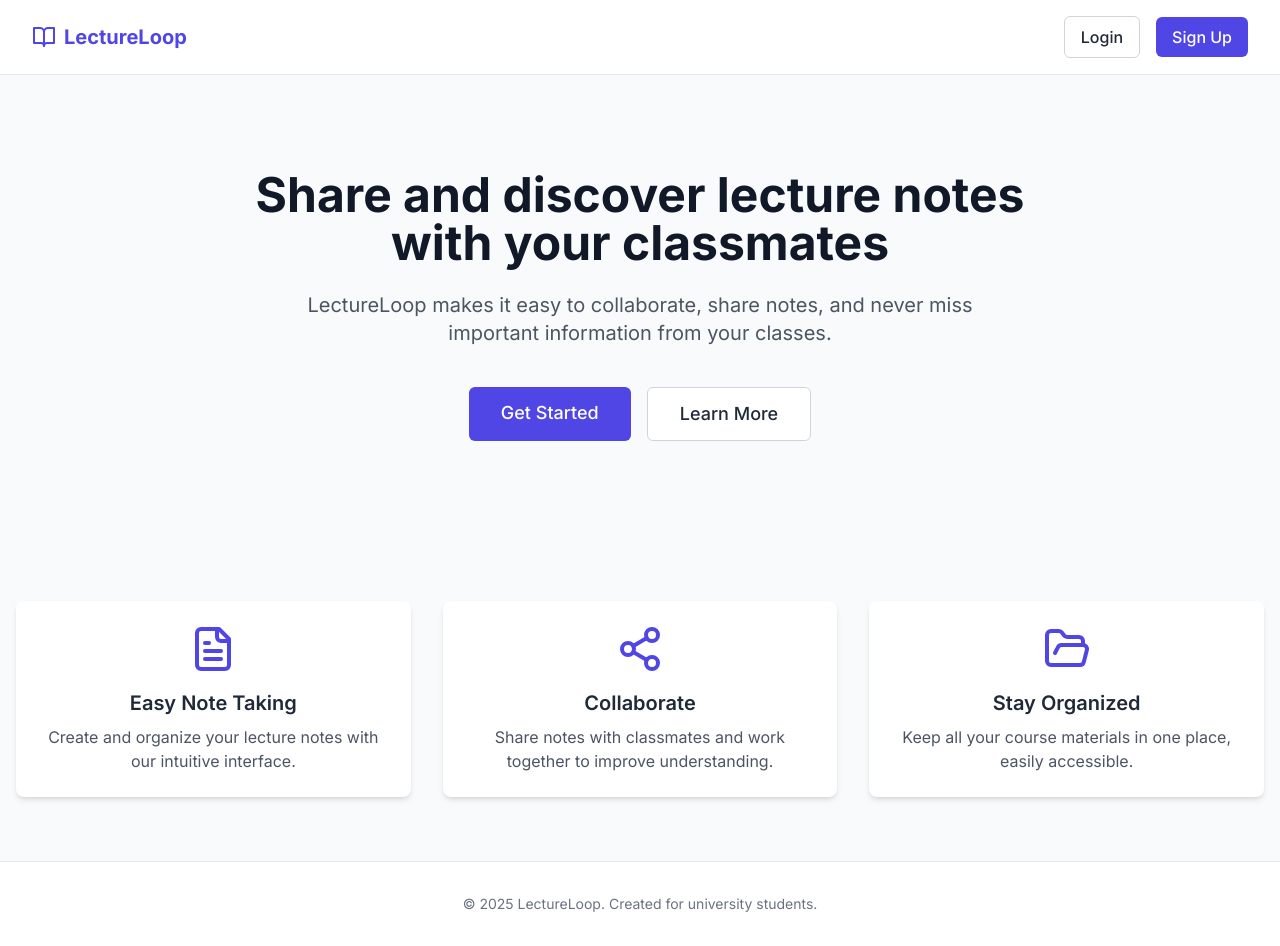
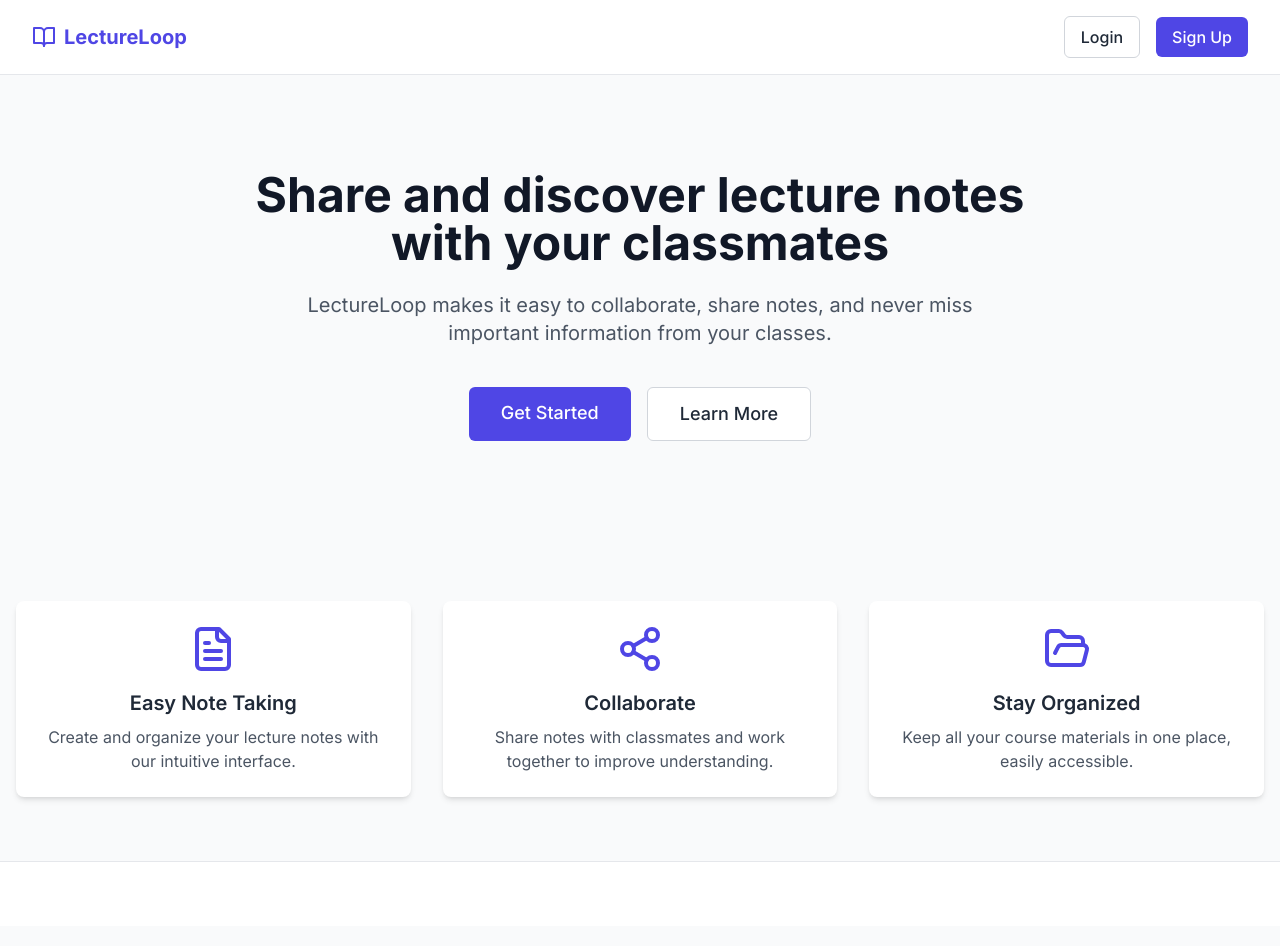
Before and after one commit to fsalzhrane/Licture_Loop_final, a React (Create React App) app: page / in a window 1280 px wide. Built offline with nearby package versions, Linux system fonts and the light colour scheme.

Commit message:
Update Footer.jsx

```diff
--- a/src/components/Footer.jsx
+++ b/src/components/Footer.jsx
@@ -1,12 +1,10 @@
 import React from "react";
 
 const Footer = () => {
-  const currentYear = new Date().getFullYear();
 
   return (
     <footer className="bg-white py-8 border-t border-gray-200">
       <div className="container mx-auto px-4 text-center text-gray-500 text-sm">
-        <p>© {currentYear} LectureLoop. Created for university students.</p>
       </div>
     </footer>
   );
```
